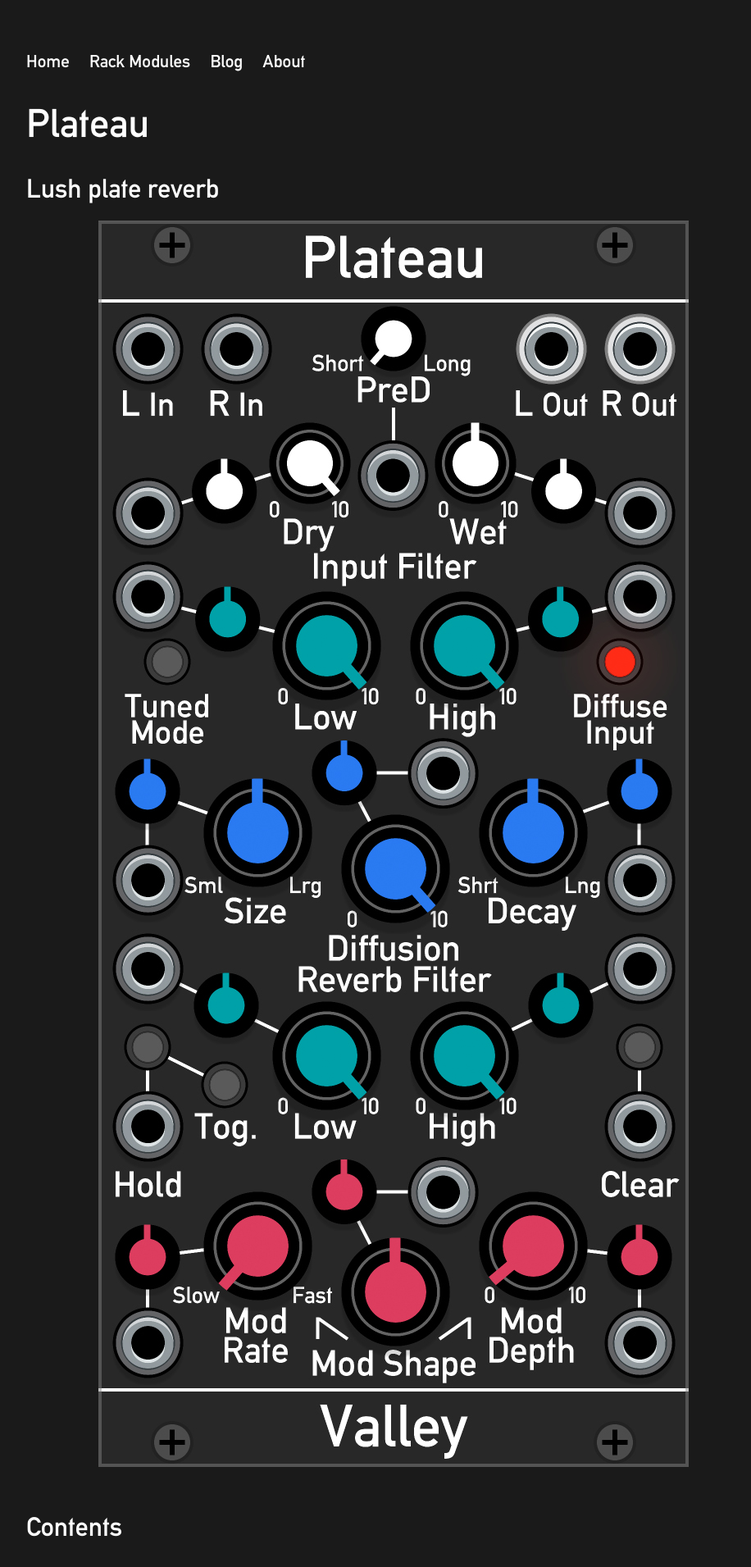
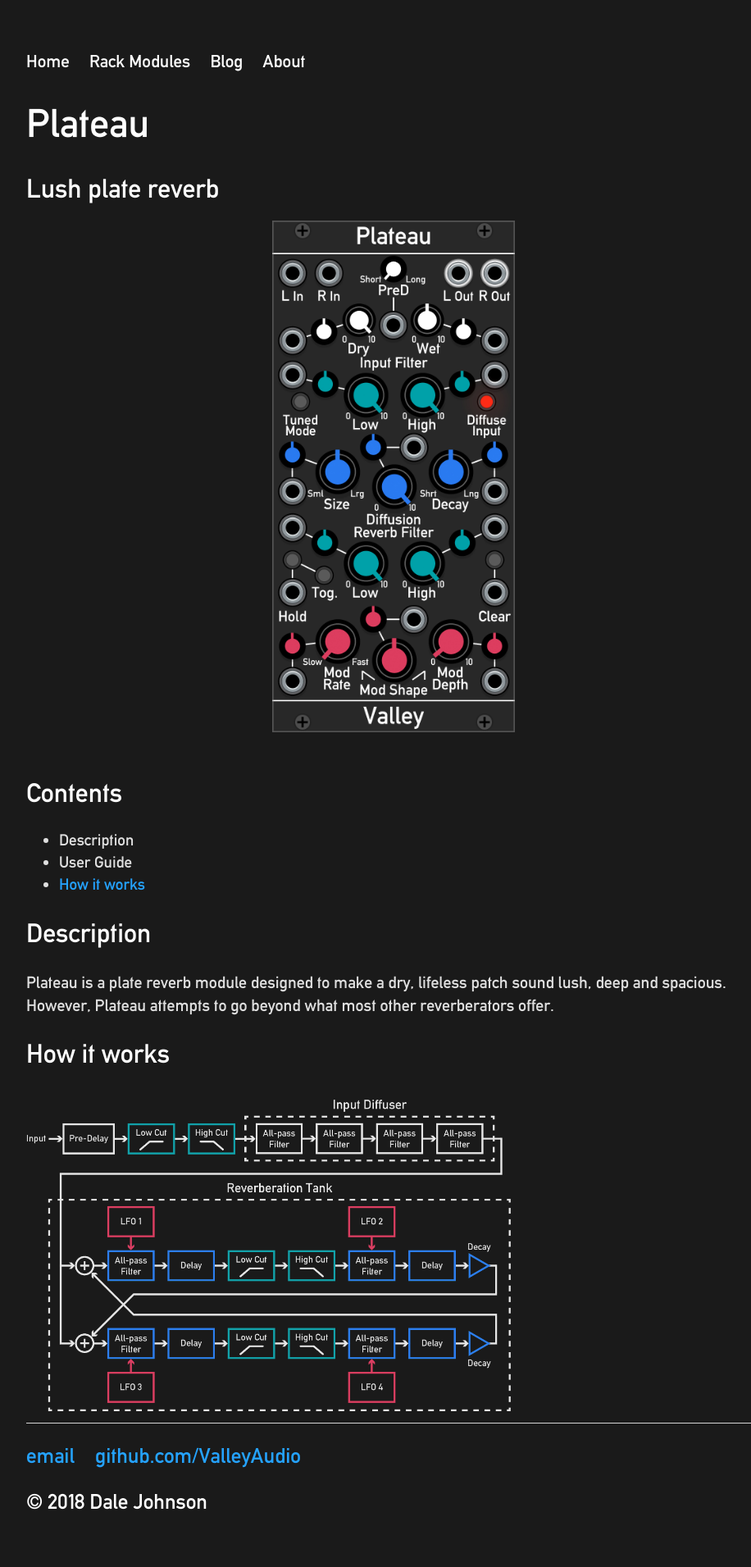
Before and after one commit to ValleyAudio/ValleyAudio.github.io, a Jekyll site: the page built from rack/plateau/plateau.html, in a window 1280 px wide. Shown: the top 1911 px of the page at 82% size, without its empty margins (160-1076 px from the left). Built offline with Jekyll 4.4.1, drawn with Linux system fonts in a browser that asks for light colours.

Commit message:
Resizing images

```diff
--- a/rack/plateau/plateau.html
+++ b/rack/plateau/plateau.html
@@ -6,7 +6,7 @@
     <h1>Plateau</h1>
     <h2>Lush plate reverb
     <center>
-        <img src="images/plateau.jpg" alt="Plateau" height="15%" style="margin-top:20px;margin-bottom:20px;">
+        <img src="images/plateau.jpg" alt="Plateau" style="width:33%;margin-top:20px;margin-bottom:20px;">
     </center>
     <h2>Contents</h2>
     <ul>
```
